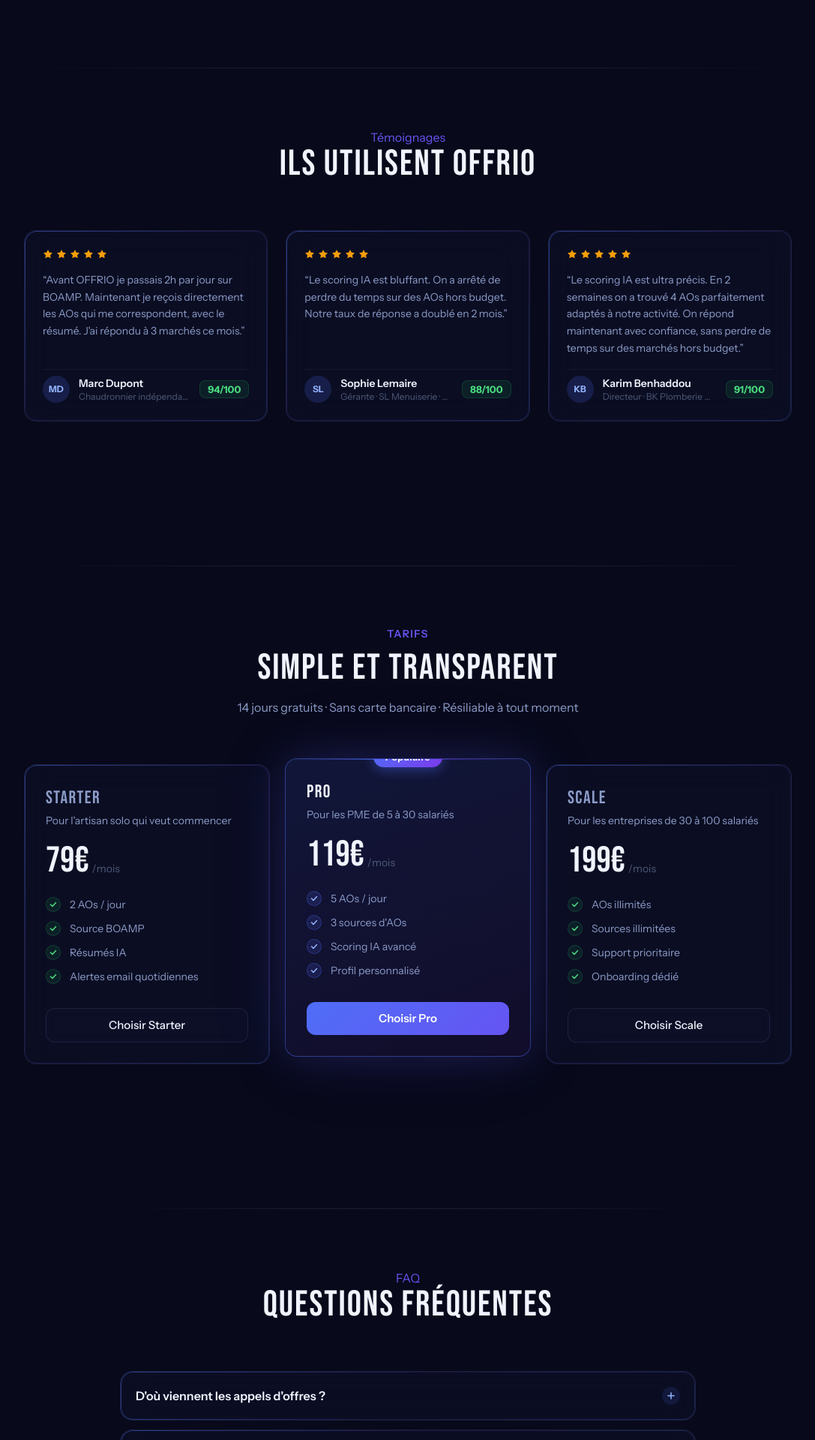
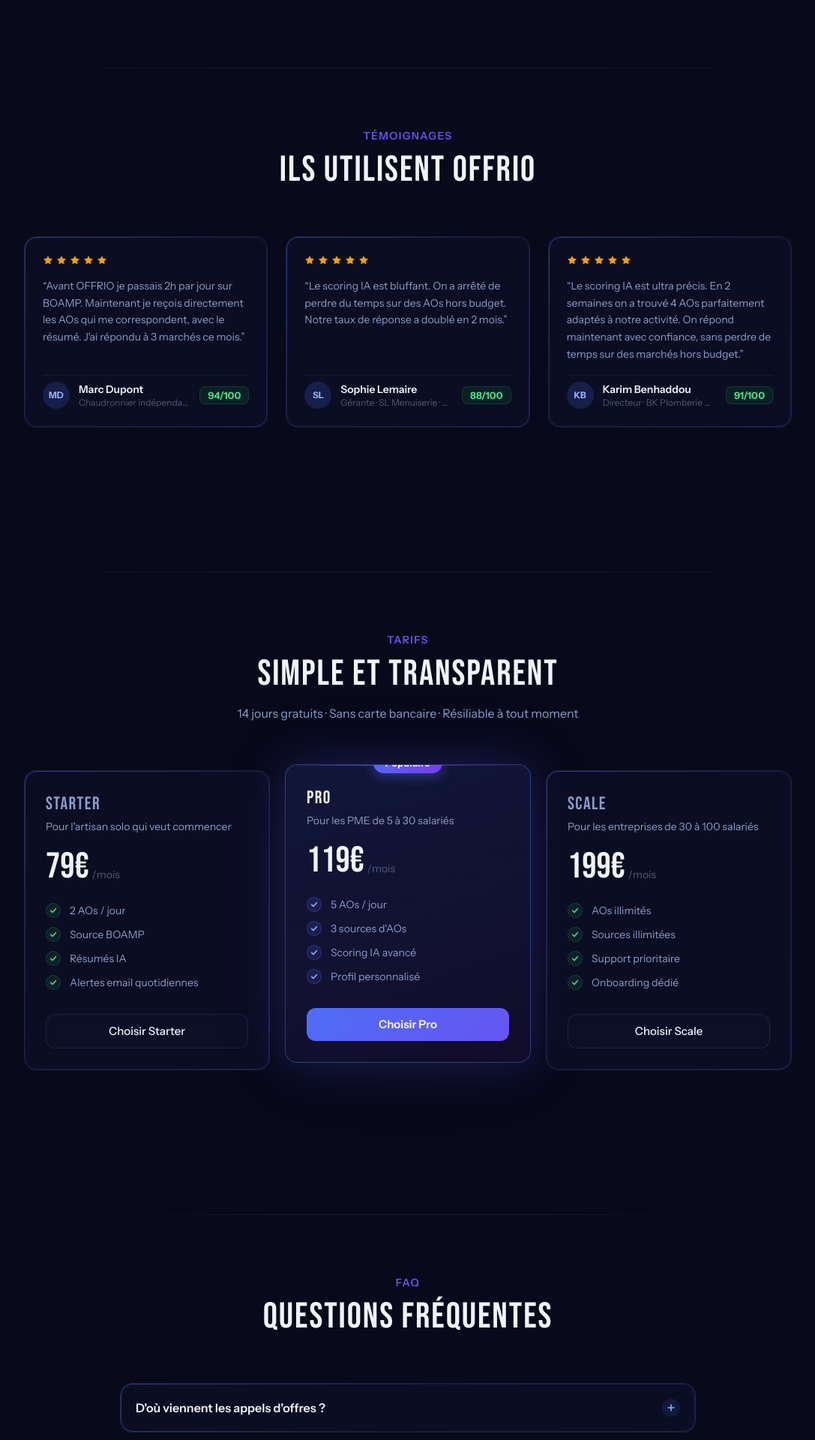
Before and after one commit to ibanceenecorta/offrio, a Next.js app: page / in a window 1280 px wide. Shown: the part 2513-4433 px from the top of the page at 75% size, without its empty margins (96-1183 px from the left). Built offline with nearby package versions, Linux system fonts and the light colour scheme.

Commit message:
Fix duplicate className props

```diff
--- a/components/landing/FAQ.tsx
+++ b/components/landing/FAQ.tsx
@@ -34,7 +34,7 @@ export default function FAQ() {
         <div className="divider mb-20" />
 
         <div className="text-center mb-16 reveal">
-          <p className="text-sm font-semibold tracking-widest uppercase mb-3" className="text-gradient-accent">
+          <p className="text-sm font-semibold tracking-widest uppercase mb-3 text-gradient-accent">
             FAQ
           </p>
           <h2 className="font-heading text-4xl md:text-5xl" style={{ color: "#F0F4FF", letterSpacing: "0.04em" }}>
--- a/components/landing/Testimonials.tsx
+++ b/components/landing/Testimonials.tsx
@@ -32,7 +32,7 @@ export default function Testimonials() {
         <div className="divider mb-20" />
 
         <div className="text-center mb-16 reveal">
-          <p className="text-sm font-semibold tracking-widest uppercase mb-3" className="text-gradient-accent">
+          <p className="text-sm font-semibold tracking-widest uppercase mb-3 text-gradient-accent">
             Témoignages
           </p>
           <h2 className="font-heading text-4xl md:text-5xl" style={{ color: "#F0F4FF", letterSpacing: "0.04em" }}>
```
